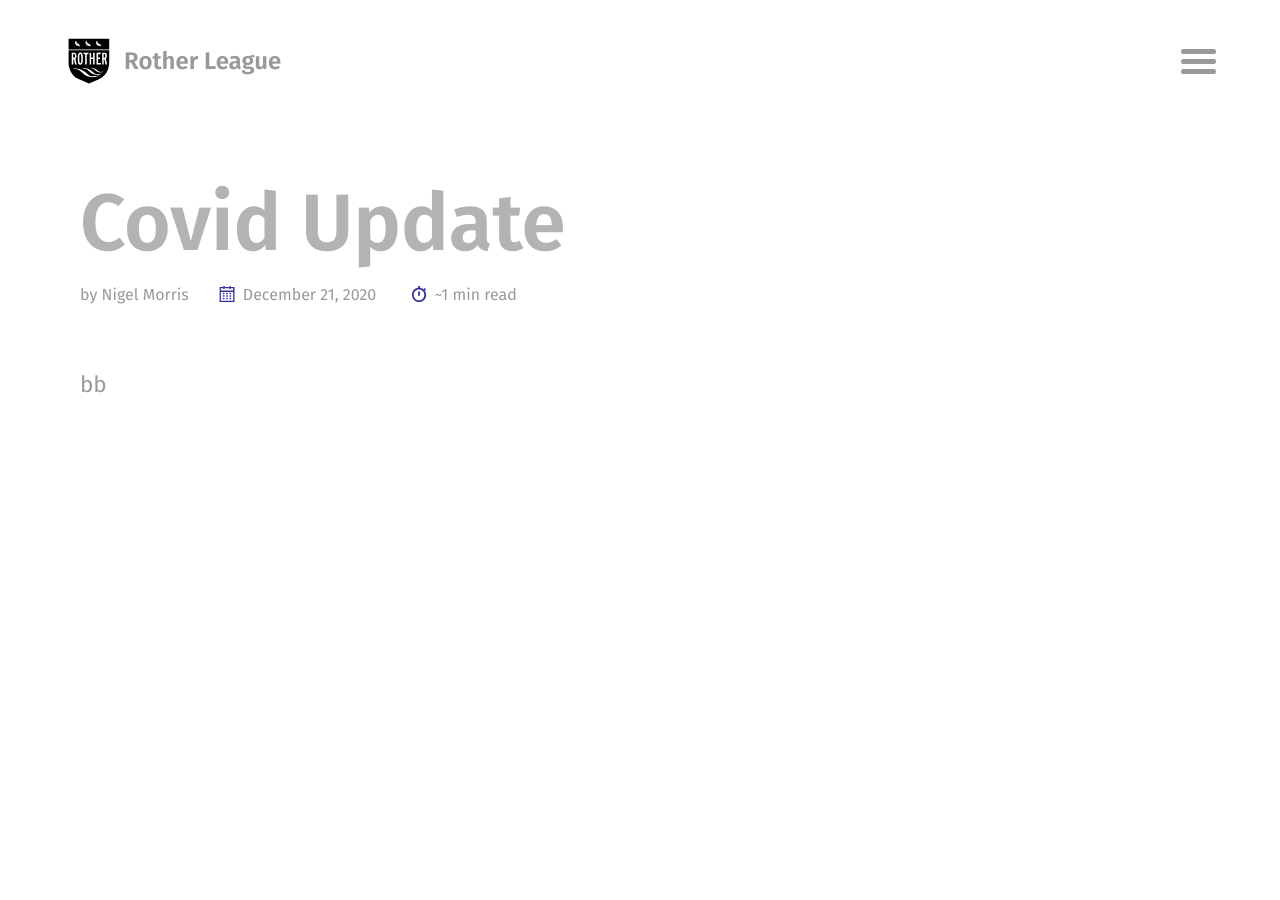
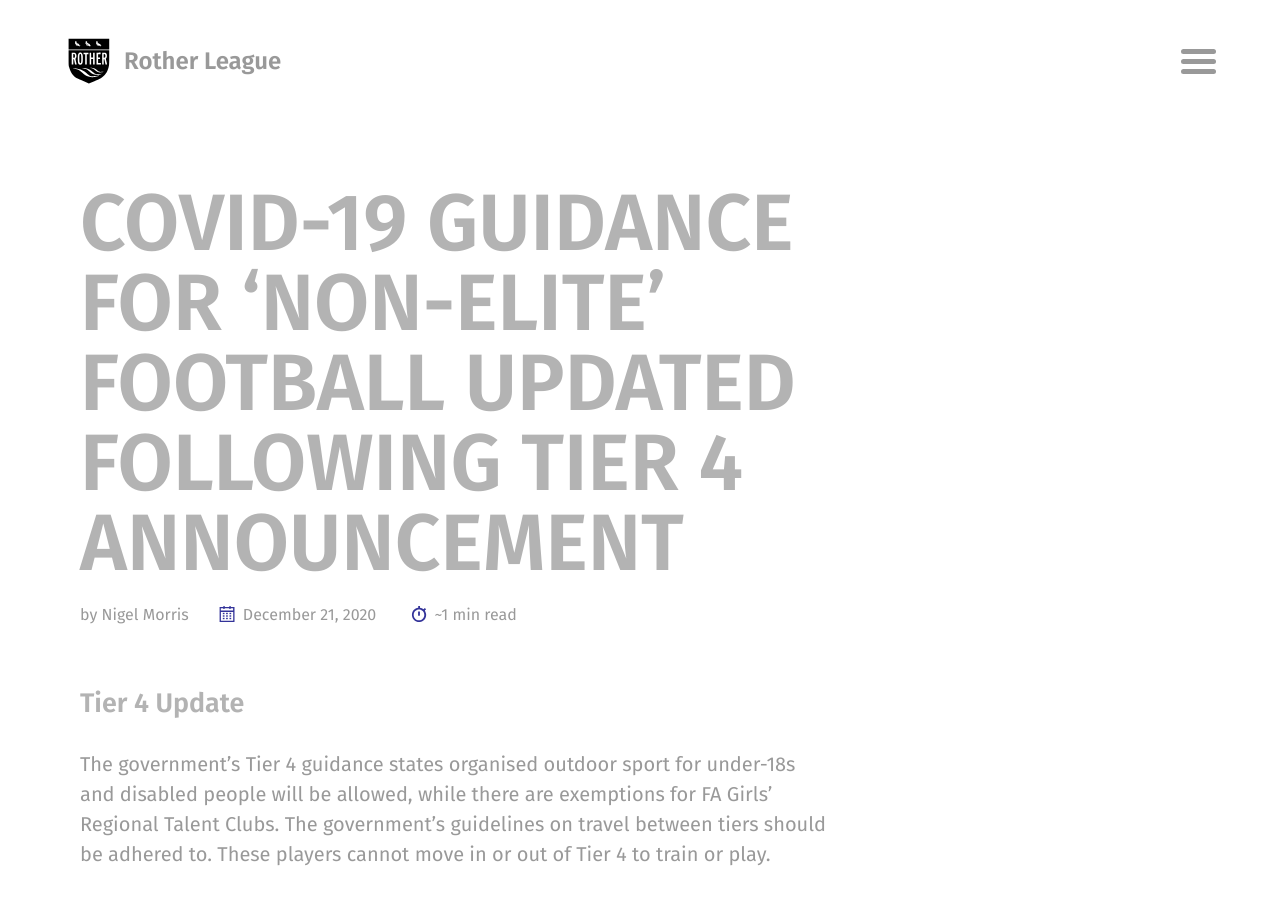
Before and after one commit to rotherleague/Rother, a Jekyll site: the page built from _posts/2020-12-21-covid-update.md, in a window 1280 px wide and 900 px high. Built offline with Jekyll 4.4.1, drawn with Linux system fonts in a browser that asks for light colours; nearby versions of some CDN libraries; some of the changed text lies outside the part shown.

Commit message:
Update 2020-12-21-covid-update.md

```diff
--- a/_posts/2020-12-21-covid-update.md
+++ b/_posts/2020-12-21-covid-update.md
@@ -1 +1,19 @@
-bb
+---
+title: "COVID-19 GUIDANCE FOR 'NON-ELITE' FOOTBALL UPDATED FOLLOWING TIER 4 ANNOUNCEMENT"
+excerpt: "Further to the government’s announcement on Saturday 19 December with regards to the introduction of Tier 4 areas and the latest information on COVID-19, we have issued the following update."
+date: 2020-12-21
+categories:
+  - Covid
+tags:
+  - Covid
+  - Rother
+  - League
+  - Tier 4
+---
+
+### Tier 4 Update
+The government’s Tier 4 guidance states organised outdoor sport for under-18s and disabled people will be allowed, while there are exemptions for FA Girls' Regional Talent Clubs. The government’s guidelines on travel between tiers should be adhered to. These players cannot move in or out of Tier 4 to train or play.
+
+The government’s Tier 4 guidance confirms that elite sportspeople (and their coaches if necessary, or parents/guardians if they are under 18) are able to compete and train.
+
+It is extremely important that clubs, players, coaches, match officials, league officials, volunteers, parents, carers, and facility providers in Tiers 1 to 3 (and permitted football in Tier 4) continue to strictly follow both the UK Government's latest guidance on COVID-19 and respective bespoke guidance documents from The FA. Any incidents of non-compliance will be reported to the local County Football Association.
```
